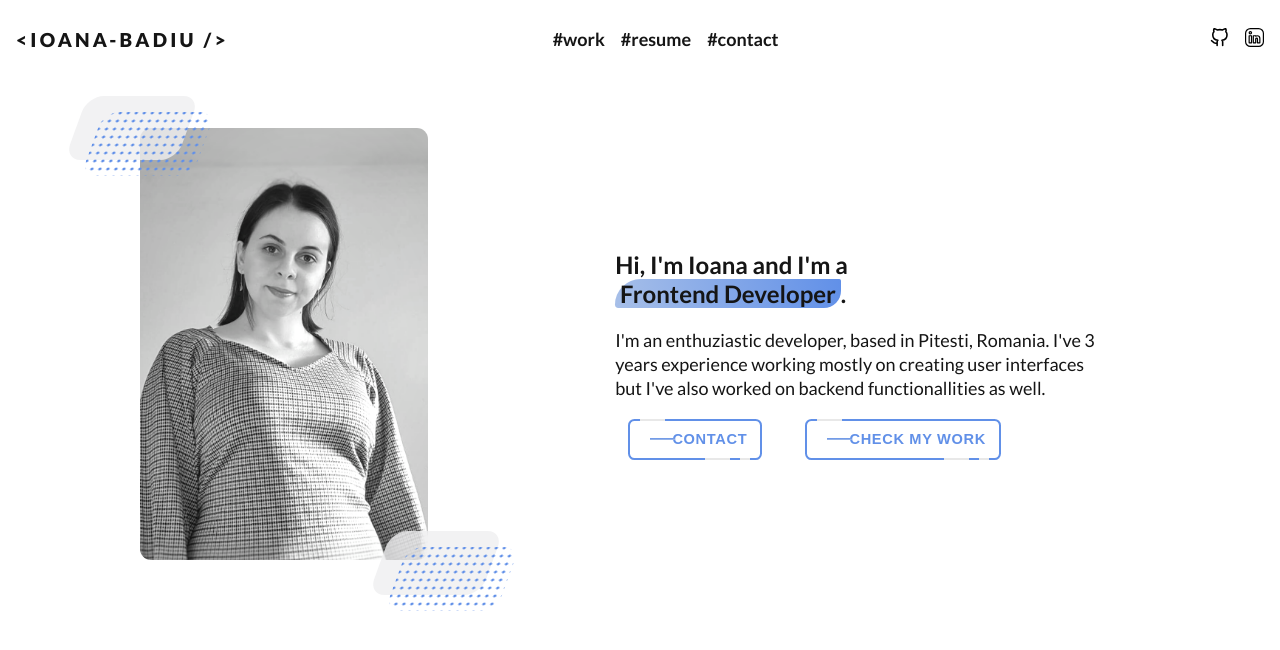
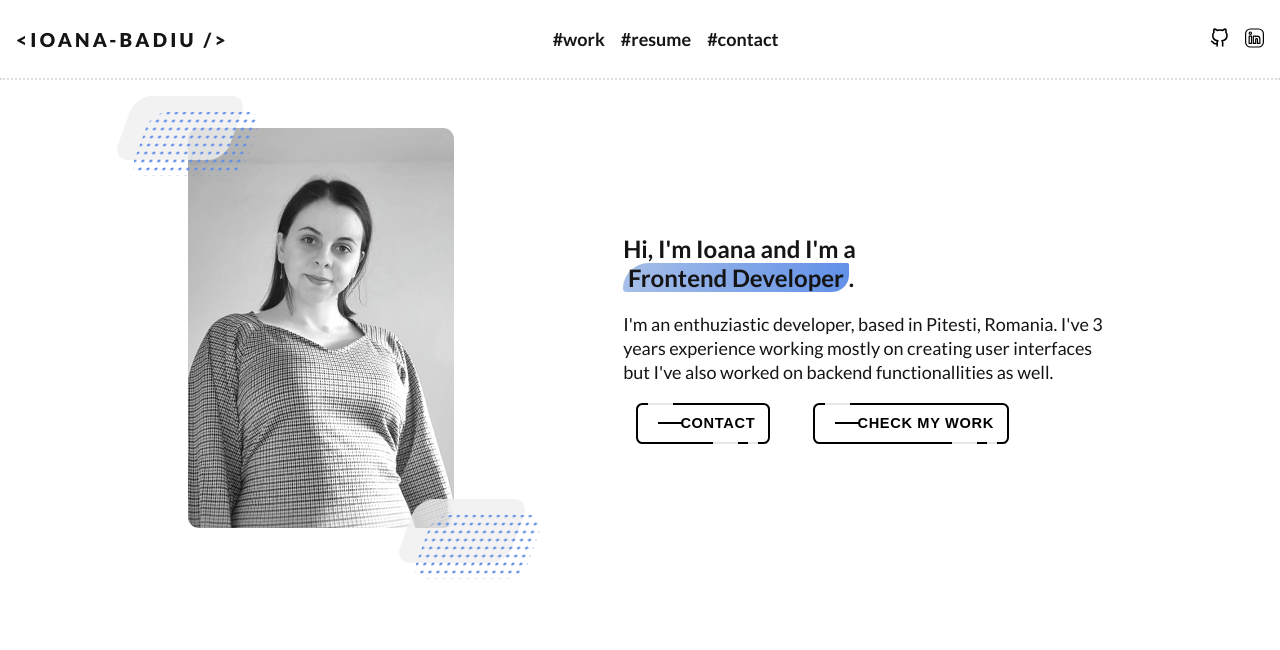
Before and after one commit to BadiuIoana/personal-portfolio, a React (Create React App) app: page / in a window 1280 px wide. Shown: the top 650 px of the page. Built offline with nearby package versions, Linux system fonts and the light colour scheme.

Commit message:
Quick fixes for mobile version - navbar and header

```diff
--- a/src/UI/AboutUs.js
+++ b/src/UI/AboutUs.js
@@ -1,5 +1,6 @@
 import "./_about-us.scss";
 import profilePicture from "../assets/picture-profile.png";
+import profilePictureWebp from "../assets/picture-profile.webp";
 import Button from "./Button";
 const AboutUs = () => {
     return (
@@ -8,7 +9,18 @@ const AboutUs = () => {
                 <div className='image-wrapper'>
                     <span className='parallelogram top'></span>
                     <span className='dots top'></span>
-                    <img src={profilePicture} alt='profile-picture' />
+                    <picture>
+                        <source srcSet={profilePictureWebp} type='image/webp' />
+                        <source srcSet={profilePicture} type='image/png' />
+                        <img
+                            src={profilePicture}
+                            alt='profile-img'
+                            width='300'
+                            height='400'
+                            loading='lazy'
+                        />
+                    </picture>
+                    {/* <img src={profilePicture} alt='profile-picture' /> */}
                     <span className='parallelogram bottom'></span>
                     <span className='dots bottom'></span>
                 </div>
@@ -16,7 +28,7 @@ const AboutUs = () => {
             <div className='content-wrapper'>
                 <h1>
                     Hi, I'm Ioana and I'm a <br />
-                    <span class='highlighted'>Frontend Developer</span>.
+                    <span className='highlighted'>Frontend Developer</span>.
                 </h1>
                 <p>
                     I'm an enthuziastic developer, based in Pitesti, Romania.
--- a/src/UI/Button.js
+++ b/src/UI/Button.js
@@ -3,11 +3,11 @@ import "./_button.scss";
 const Button = (props) => {
     return (
         <button type='button'>
-            <a class='fancy' href={props.link}>
-                <span class='top-key'></span>
-                <span class='text'>{props.title}</span>
-                <span class='bottom-key-1'></span>
-                <span class='bottom-key-2'></span>
+            <a className='fancy' href={props.link}>
+                <span className='top-key'></span>
+                <span className='text'>{props.title}</span>
+                <span className='bottom-key-1'></span>
+                <span className='bottom-key-2'></span>
             </a>
         </button>
     );
--- a/src/UI/NavBar.js
+++ b/src/UI/NavBar.js
@@ -21,17 +21,27 @@ const NavBar = () => {
                 </ul>
                 <div className='social-icons'>
                     <a href='https://github.com/BadiuIoana' target='_blank'>
-                        <img src={githubIcon} alt='github-icon' />
+                        <img
+                            src={githubIcon}
+                            alt='github-icon'
+                            width='20'
+                            height='20'
+                        />
                     </a>
                     <a
                         href='https://www.linkedin.com/in/ioana-andreea-badiu/'
                         target='_blank'
                     >
-                        <img src={linkedinIcon} alt='linkedin-icon' />
+                        <img
+                            src={linkedinIcon}
+                            alt='linkedin-icon'
+                            width='20'
+                            height='20'
+                        />
                     </a>
                 </div>
             </nav>
-            <label for='nav-toggle' className='nav-toggle-label'>
+            <label htmlFor='nav-toggle' className='nav-toggle-label'>
                 <span></span>
             </label>
         </div>
--- a/src/UI/_about-us.scss
+++ b/src/UI/_about-us.scss
@@ -13,7 +13,7 @@
 
     .content-wrapper {
         max-width: 30rem;
-        margin: auto 1.5rem;
+        margin: 1rem;
         padding: 1.3rem;
         border-radius: 1rem;
 
@@ -29,39 +29,42 @@
         position: relative;
 
         .image-wrapper {
+            max-width: calc(100vw - 4rem);
             position: relative;
+            margin: 0 3rem;
             img {
                 max-height: 800px;
                 z-index: 2;
                 max-width: 18rem;
                 border-radius: 0.7rem;
+                width: 100%;
             }
 
             span.parallelogram {
                 position: absolute;
                 z-index: 3;
-                width: 7rem;
-                height: 4rem;
+                width: 4rem;
+                height: 2rem;
                 background: hsla(240, 3%, 94%, 0.8);
                 border-radius: 1rem;
                 transform: skew(-20deg);
 
                 &.top {
-                    top: -2rem;
-                    left: -4rem;
+                    top: -1rem;
+                    left: -2rem;
                 }
 
                 &.bottom {
-                    bottom: -2rem;
-                    right: -4rem;
+                    bottom: 0rem;
+                    right: -2rem;
                 }
             }
 
             span.dots {
                 position: absolute;
                 z-index: 3;
-                width: 7rem;
-                height: 4rem;
+                width: 4rem;
+                height: 2rem;
                 border-radius: 1rem;
                 transform: skew(-20deg);
                 background-image: radial-gradient(#6190e8 1.5px, transparent 0);
@@ -69,13 +72,44 @@
                 background-position: -19px -19px;
 
                 &.top {
-                    top: -1rem;
-                    left: -3rem;
+                    top: 0rem;
+                    left: -2rem;
                 }
 
                 &.bottom {
-                    bottom: -3rem;
-                    right: -5rem;
+                    bottom: -1rem;
+                    right: -2rem;
+                }
+            }
+
+            @media (min-width: 1025px) {
+                span.parallelogram {
+                    width: 7rem;
+                    height: 4rem;
+                    &.top {
+                        top: -2rem;
+                        left: -4rem;
+                    }
+
+                    &.bottom {
+                        bottom: -2rem;
+                        right: -4rem;
+                    }
+                }
+
+                span.dots {
+                    width: 7rem;
+                    height: 4rem;
+
+                    &.top {
+                        top: -1rem;
+                        left: -3rem;
+                    }
+
+                    &.bottom {
+                        bottom: -3rem;
+                        right: -5rem;
+                    }
                 }
             }
         }
@@ -83,6 +117,7 @@
 
     .button-wrapper {
         display: flex;
+        flex-wrap: wrap;
         align-items: center;
         gap: 1.5rem;
     }
--- a/src/UI/_button.scss
+++ b/src/UI/_button.scss
@@ -2,14 +2,15 @@ button {
     border: none;
     background: transparent;
     min-width: 10rem;
+    width: 100%;
 
     .fancy {
         background-color: transparent;
-        border: 2px solid #6190e8;
+        display: block;
+        border: 2px solid #000;
         border-radius: 0.4rem;
         box-sizing: border-box;
         cursor: pointer;
-        display: inline-block;
         font-weight: 700;
         letter-spacing: 0.05em;
         margin: 0;
@@ -27,7 +28,7 @@ button {
             content: " ";
             width: 1.5625rem;
             height: 2px;
-            background: linear-gradient(#6190e8, #a7bfe8);
+            background: #000;
             top: 50%;
             left: 1.5em;
             position: absolute;
@@ -45,7 +46,7 @@ button {
             transition: all 0.3s ease-in-out;
             text-transform: uppercase;
             text-decoration: none;
-            color: #6190e8;
+            color: #000;
         }
 
         .top-key {
@@ -80,7 +81,7 @@ button {
 
         &:hover {
             color: white;
-            background: linear-gradient(#6190e8, #a7bfe8);
+            background: #000;
         }
 
         &:hover::before {
@@ -104,5 +105,13 @@ button {
             right: 0;
             width: 0;
         }
+
+        @media (min-width: 426px) {
+            display: inline-block;
+        }
+    }
+
+    @media (min-width: 426px) {
+        width: auto;
     }
 }
--- a/src/UI/_navbar.scss
+++ b/src/UI/_navbar.scss
@@ -9,6 +9,8 @@
     top: 0;
     left: 0;
     right: 0;
+    border-bottom: 2px dotted #ddd;
+    background-color: #ffffff;
 
     h1.text-emphasize {
         font-size: 1rem;
@@ -56,6 +58,7 @@
 
             img {
                 width: 1.2rem;
+                filter: brightness(0) invert(1);
             }
         }
     }
@@ -173,6 +176,12 @@
                     }
                 }
             }
+
+            .social-icons {
+                img {
+                    filter: none;
+                }
+            }
         }
 
         h1.text-emphasize {
```
Also changed, not shown: src/assets/picture-profile.png, src/assets/picture-profile.webp (added).
